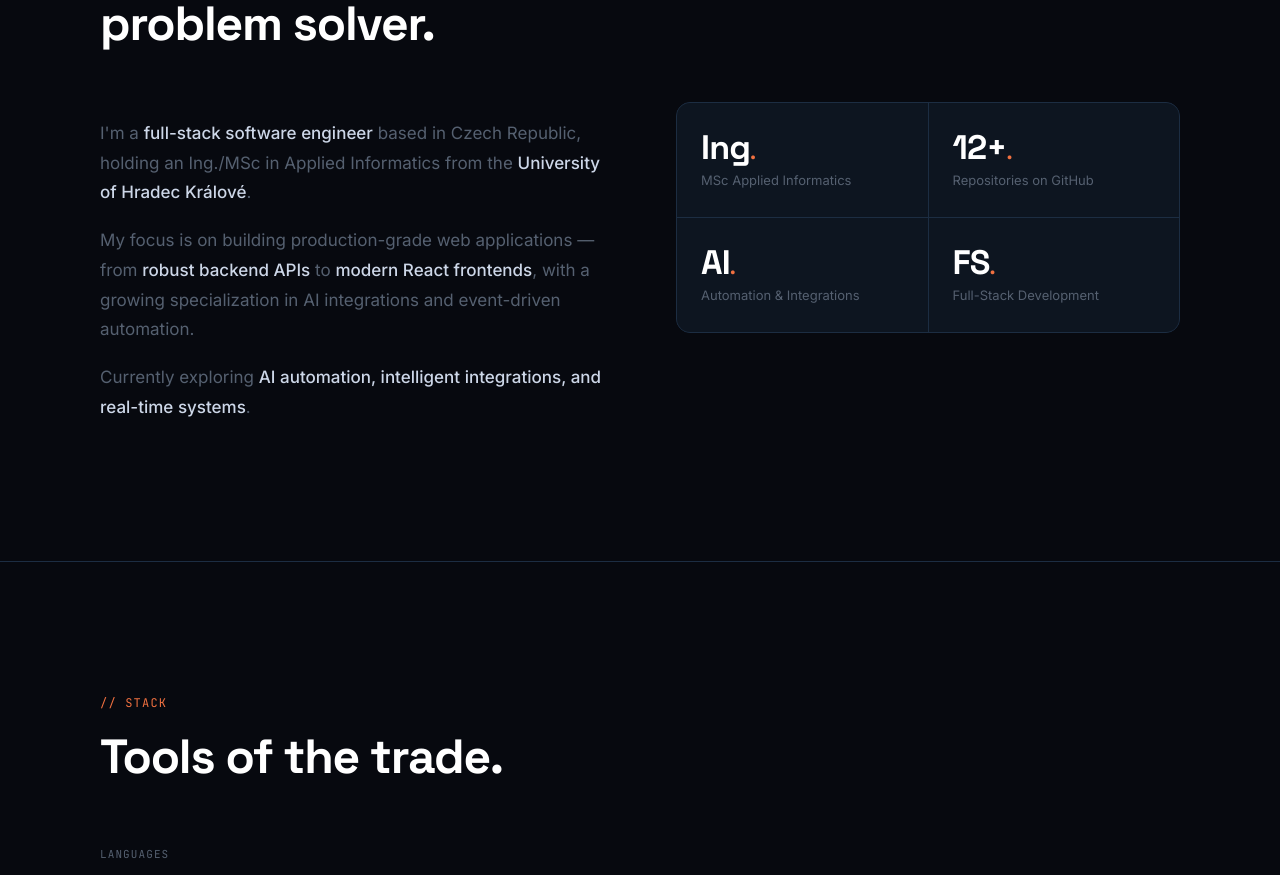
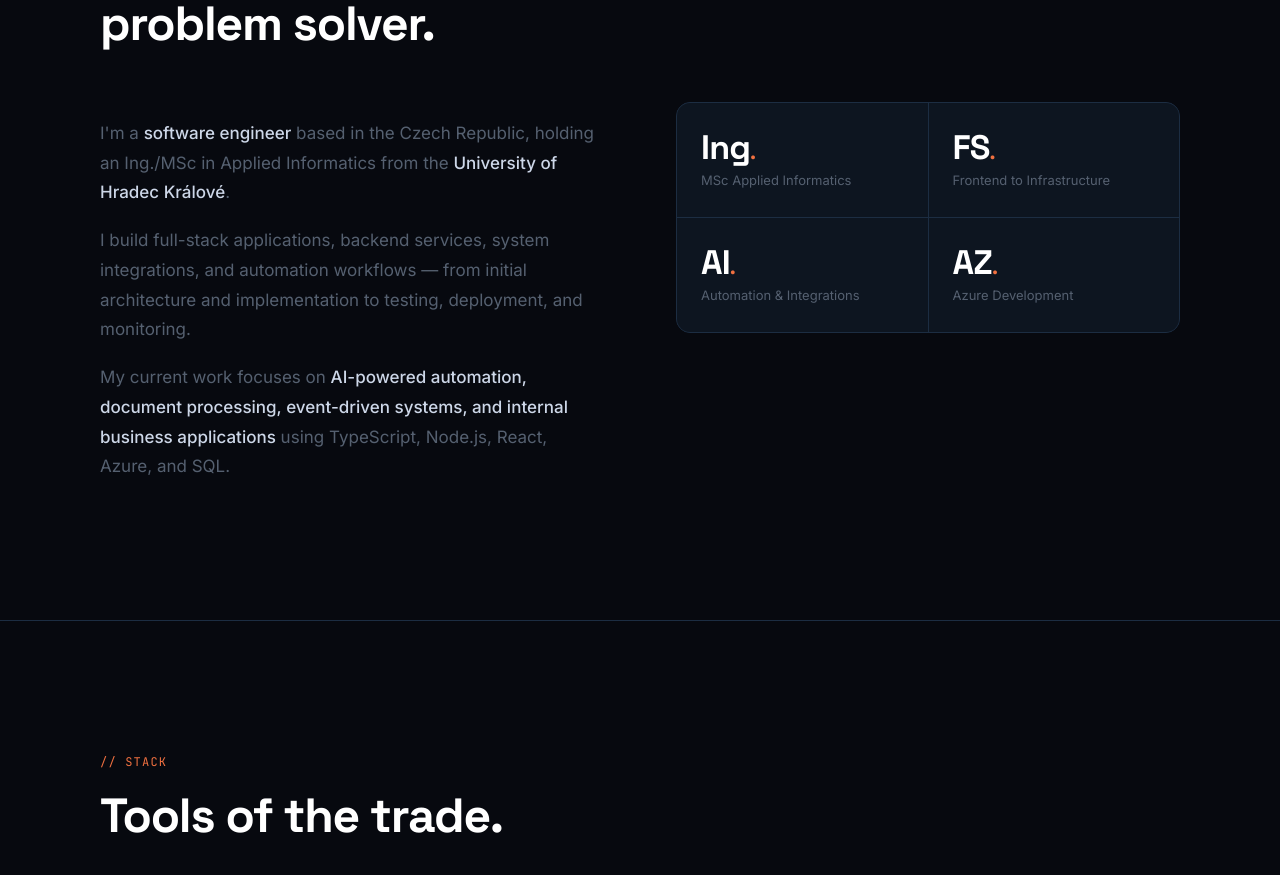
Before and after one commit to Sipisak/mark-portfolio, a React (Vite) app: page / in a window 1280 px wide. Shown: the part 1024-1899 px from the top of the page. Built offline with nearby package versions, Linux system fonts and the light colour scheme.

Commit message:
content: update about section and profile highlights

```diff
--- a/src/sections/About.tsx
+++ b/src/sections/About.tsx
@@ -41,41 +41,37 @@ export function About() {
     <>
       I'm a{" "}
       <strong style={{ color: T.text, fontWeight: 500 }}>
-        full-stack software engineer
+        software engineer
       </strong>{" "}
-      based in Czech Republic, holding an Ing./MSc in Applied Informatics from
-      the{" "}
+      based in the Czech Republic, holding an Ing./MSc in Applied Informatics
+      from the{" "}
       <strong style={{ color: T.text, fontWeight: 500 }}>
         University of Hradec Králové
       </strong>
       .
     </>,
     <>
-      My focus is on building production-grade web applications — from{" "}
-      <strong style={{ color: T.text, fontWeight: 500 }}>
-        robust backend APIs
-      </strong>{" "}
-      to{" "}
-      <strong style={{ color: T.text, fontWeight: 500 }}>
-        modern React frontends
-      </strong>
-      , with a growing specialization in AI integrations and event-driven
-      automation.
+      I build full-stack applications, backend services, system integrations,
+      and automation workflows — from initial architecture and implementation
+      to testing, deployment, and monitoring.
     </>,
     <>
-      Currently exploring{" "}
+      My current work focuses on{" "}
       <strong style={{ color: T.text, fontWeight: 500 }}>
-        AI automation, intelligent integrations, and real-time systems
-      </strong>
-      .
+        AI-powered automation, document processing, event-driven systems, and
+        internal business applications
+      </strong>{" "}
+      using TypeScript, Node.js, React, Azure, and SQL.
     </>,
   ];
+
   const stats = [
     { val: "Ing", sub: "MSc Applied Informatics" },
-    { val: "12+", sub: "Repositories on GitHub" },
+    { val: "FS", sub: "Frontend to Infrastructure" },
     { val: "AI", sub: "Automation & Integrations" },
-    { val: "FS", sub: "Full-Stack Development" },
+    { val: "AZ", sub: "Azure Development" },
   ];
+
   return (
     <Section id="about">
       <FadeUp>
@@ -92,9 +88,9 @@ export function About() {
       <div className="about-grid">
         <FadeUp delay={0.2}>
           <div>
-            {paragraphs.map((p, i) => (
+            {paragraphs.map((paragraph, index) => (
               <p
-                key={i}
+                key={index}
                 style={{
                   fontSize: 17,
                   color: T.muted,
@@ -102,7 +98,7 @@ export function About() {
                   marginBottom: 18,
                 }}
               >
-                {p}
+                {paragraph}
               </p>
             ))}
           </div>
@@ -120,8 +116,8 @@ export function About() {
               overflow: "hidden",
             }}
           >
-            {stats.map((s, i) => (
-              <StatBox key={i} {...s} />
+            {stats.map((stat) => (
+              <StatBox key={stat.sub} {...stat} />
             ))}
           </div>
         </FadeUp>
```
